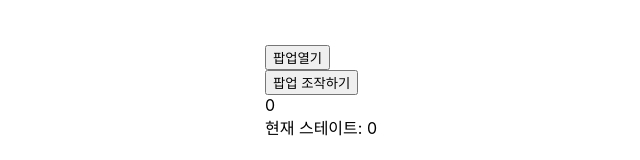
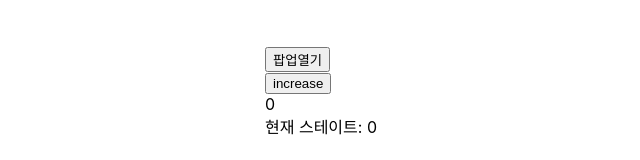
Before and after one commit to nuri1229/popup-study, a React (Create React App) app: page /parent1 in a window 1280 px wide. Shown: the part 308-468 px from the top of the page, without its empty margins (319-959 px from the left). Built offline with nearby package versions, Linux system fonts and the light colour scheme; what typesafe-actions would draw is missing.

Commit message:
리팩토링

```diff
--- a/src/Main.tsx
+++ b/src/Main.tsx
@@ -9,14 +9,21 @@ function Main () {
       <h1>React에서 팝업 사용하기</h1>
       <h2>popup-opener 커뮤니케이션</h2>
       <ul>
-          <li><Link to="/parent1">dom에 접근</Link></li>
-          <li>setState</li>
-          <li>action</li>
-          <li>context</li>
-          <li>window</li>
-          <li>message</li>
-          <li>localStorage</li>
-          <li>observe</li>
+          <li>
+            <Link to="/parent1">dom 직접 조작</Link>
+          </li>
+          <li>
+            <Link to="/parent2">Redux</Link>
+          </li>
+          <li>
+            <Link to="/parent3">window Object</Link>
+          </li>
+          <li>
+            <Link to="/parent4">postMessage</Link>
+          </li>
+          <li>
+            <Link to="/parent5">localStorage</Link>
+          </li>
       </ul>
     </div>
   )
--- a/src/parent/DomControl.tsx
+++ b/src/parent/DomControl.tsx
@@ -1,4 +1,4 @@
-import React, {useRef, useState, useLayoutEffect} from 'react';
+import React, {useRef, useState, useLayoutEffect, useEffect} from 'react';
 
 function DomControl () {
 
@@ -9,22 +9,25 @@ function DomControl () {
     popupRef.current = window.open('/popup1', 'popup1', 'width=300,height=300,right=0,top=0');
   }
 
-  const increasePopupData = () => {
+  const increase = () => {
+    setNum(num + 1);
+  }
+
+  useEffect(() => {
     if (popupRef.current) {
       const $span = popupRef.current.document.querySelector('#fromOpenerReceivedData');
       if($span && $span.innerHTML) {
-        $span.innerHTML = `${Number($span?.innerHTML) + 1}`;
+        $span.innerHTML = `${num}`;
       }
-
     }
-  }
+  }, [num]);
 
   return (
     <div>
       <div>
         <button onClick={openPopup}>팝업열기</button>
         <br/>
-        <button onClick={increasePopupData}>팝업 조작하기</button>
+        <button onClick={increase}>increase</button>
       </div>
       <div>
         <span id="fromPopupReceivedData">{num}</span><br/>
--- a/src/parent/LocalStorageComp.tsx
+++ b/src/parent/LocalStorageComp.tsx
@@ -9,7 +9,7 @@ function LocalStorageComp () {
     popupRef.current = window.open('/popup5', 'popup5', 'width=300,height=300,right=0,top=0');
   }
 
-  const increasePopupData = () => {
+  const increase = () => {
     setNum(num + 1);
   }
 
@@ -30,7 +30,7 @@ function LocalStorageComp () {
       <div>
         <button onClick={openPopup}>팝업열기</button>
         <br/>
-        <button onClick={increasePopupData}>팝업 조작하기</button>
+        <button onClick={increase}>increase</button>
       </div>
       <div>
         <span id="fromPopupReceivedData">{num}</span><br/>
--- a/src/parent/PostMessage.tsx
+++ b/src/parent/PostMessage.tsx
@@ -11,7 +11,7 @@ function PostMessage () {
     popupRef.current = window.open('/popup4', 'popup4', 'width=300,height=300,right=0,top=0');
   }
 
-  const increasePopupData = () => {
+  const increase = () => {
     setNum(num + 1);
   }
 
@@ -34,7 +34,7 @@ function PostMessage () {
       <div>
         <button onClick={openPopup}>팝업열기</button>
         <br/>
-        <button onClick={increasePopupData}>팝업 조작하기</button>
+        <button onClick={increase}>increase</button>
       </div>
       <div>
         <span id="fromPopupReceivedData">{num}</span><br/>
--- a/src/parent/Redux.tsx
+++ b/src/parent/Redux.tsx
@@ -13,7 +13,7 @@ function Redux () {
     window.open('/popup2', 'popup2', 'width=300,height=300,right=0,top=0');
   }
 
-  const increasePopupData = () => {
+  const increase = () => {
     dispatch(setCounterAction(counter + 1));
   }
 
@@ -26,7 +26,7 @@ function Redux () {
       <div>
         <button onClick={openPopup}>팝업열기</button>
         <br/>
-        <button onClick={increasePopupData}>팝업 조작하기</button>
+        <button onClick={increase}>increase</button>
       </div>
       <div>
         <span id="fromPopupReceivedData">{num}</span><br/>
--- a/src/parent/WindowObject.tsx
+++ b/src/parent/WindowObject.tsx
@@ -14,7 +14,7 @@ function WindowObject () {
     }
   }
 
-  const increasePopupData = () => {
+  const increase = () => {
     setNum(num + 1);
   }
 
@@ -29,7 +29,7 @@ function WindowObject () {
       <div>
         <button onClick={openPopup}>팝업열기</button>
         <br/>
-        <button onClick={increasePopupData}>팝업 조작하기</button>
+        <button onClick={increase}>팝업 조작하기</button>
       </div>
       <div>
         <span id="fromPopupReceivedData">{num}</span><br/>
--- a/src/popup/Popup1.tsx
+++ b/src/popup/Popup1.tsx
@@ -1,22 +1,26 @@
-import React, {useState} from 'react';
+import React, {useEffect, useState} from 'react';
 
 function Popup1 () {
 
   const [num, setNum] = useState<number>(0);
-  const sendToOpener = () => {
+  const increase = () => {
+    setNum(num + 1);
+  }
+
+  useEffect(()=>{
     const opener:Window | null = window.opener;
     if(opener) {
       const $span = opener.document.querySelector('#fromPopupReceivedData')
       $span!.innerHTML = document.querySelector('#fromOpenerReceivedData')?.innerHTML || '0'
     }
-  }
+  }, [num]);
 
   return (
     <>
       <span id="fromOpenerReceivedData">{num}</span>
       <span>현재 스테이트: {num}</span>
       <br/>
-      <button onClick={sendToOpener}>state 넘기기</button>
+      <button onClick={increase}>increase</button>
     </>
   )
 }
--- a/src/popup/Popup2.tsx
+++ b/src/popup/Popup2.tsx
@@ -9,7 +9,7 @@ function Popup2 () {
   const dispatch = useDispatch();
   const [num, setNum] = useState<number>(counter);
 
-  const sendToOpener = () => {
+  const increase = () => {
     dispatch(setCounterAction(counter + 1));
   }
 
@@ -22,7 +22,7 @@ function Popup2 () {
       <span id="fromOpenerReceivedData">{num}</span>
       <span>현재 스테이트: {num}</span>
       <br/>
-      <button onClick={sendToOpener}>state 넘기기</button>
+      <button onClick={increase}>increase</button>
     </>
   )
 }
--- a/src/popup/Popup3.tsx
+++ b/src/popup/Popup3.tsx
@@ -3,11 +3,10 @@ import React, {useState, useEffect} from 'react';
 function Popup3 () {
 
   const [num, setNum] = useState<number>(0);
-  const sendToOpener = () => {
+
+  const increase = () => {
     setNum(num + 1);
   }
-
-
 
   useEffect(() => {
     (window as any)['setPopupCount'] = (count:number) => {
@@ -26,7 +25,7 @@ function Popup3 () {
       <span id="fromOpenerReceivedData">{num}</span>
       <span>현재 스테이트: {num}</span>
       <br/>
-      <button onClick={sendToOpener}>state 넘기기</button>
+      <button onClick={increase}>increase</button>
     </>
   )
 }
--- a/src/popup/Popup4.tsx
+++ b/src/popup/Popup4.tsx
@@ -5,7 +5,8 @@ const origin = "http://localhost:3001";
 function Popup4 () {
 
   const [num, setNum] = useState<number>(0);
-  const sendToOpener = () => {
+
+  const increase = () => {
     setNum(num + 1);
   }
 
@@ -32,7 +33,7 @@ function Popup4 () {
       <span id="fromOpenerReceivedData">{num}</span>
       <span>현재 스테이트: {num}</span>
       <br/>
-      <button onClick={sendToOpener}>state 넘기기</button>
+      <button onClick={increase}>increase</button>
     </>
   )
 }
--- a/src/popup/Popup5.tsx
+++ b/src/popup/Popup5.tsx
@@ -5,7 +5,8 @@ const origin = "http://localhost:3001";
 function Popup5 () {
 
   const [num, setNum] = useState<number>(0);
-  const sendToOpener = () => {
+
+  const increase = () => {
     setNum(num + 1);
   }
 
@@ -27,7 +28,7 @@ function Popup5 () {
       <span id="fromOpenerReceivedData">{num}</span>
       <span>현재 스테이트: {num}</span>
       <br/>
-      <button onClick={sendToOpener}>state 넘기기</button>
+      <button onClick={increase}>increase</button>
     </>
   )
 }
```
